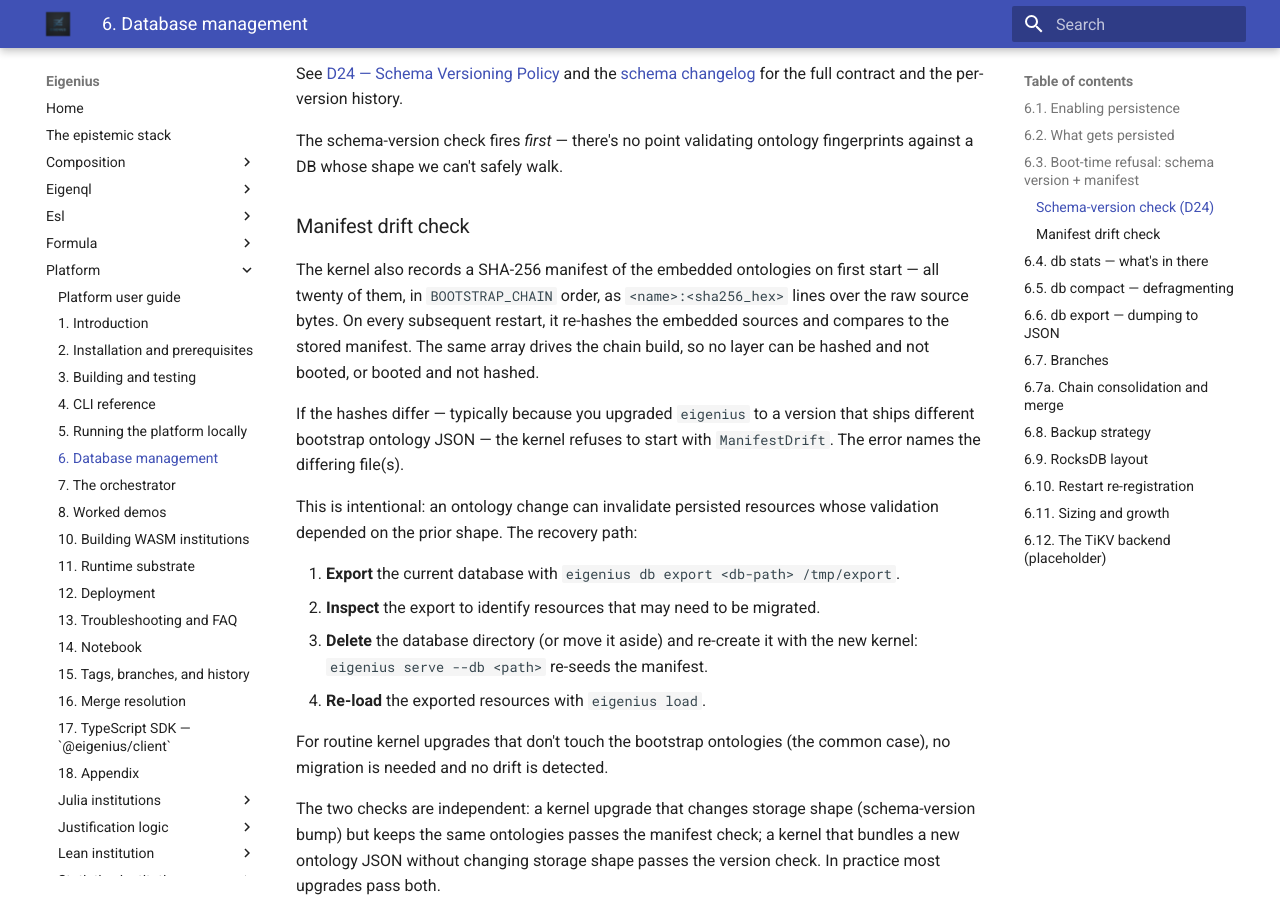
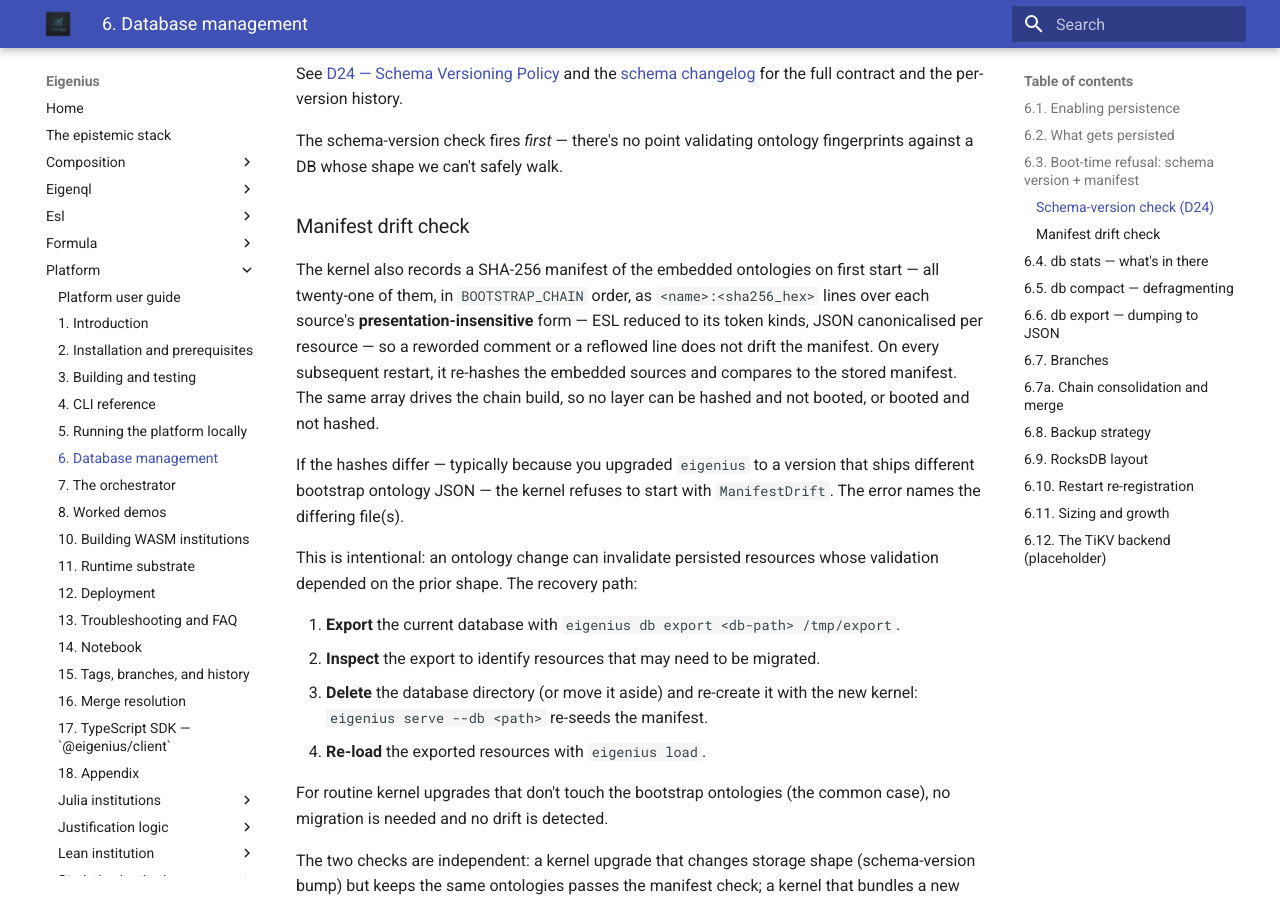
Before and after one commit to eigenius/eigenius, an MkDocs documentation site: the page built from docs/guides/platform/06-database-management.md, in a window 1280 px wide and 900 px high, scrolled down 2733 px. Built offline with MkDocs 1.6.1 and Material for MkDocs 9.7.7, drawn with Linux system fonts in a browser that asks for light colours.

Commit message:
The manifest stopped hashing raw bytes; two docs still said it did
content_hash() reduces each source to a presentation-insensitive form
before hashing -- ESL to its token kinds in order (the lexer drops
comments and whitespace; Token::pos is excluded), JSON to
eigon_json::canonicalize per resource. Comments and reflows have been
free since.

Both docs described the superseded raw-byte form as current. The parsing
README went further and told readers to keep rationale about a bootstrap
ontology in docs/notes/ rather than beside the entries, for a cost that
no longer exists. The platform guide also said twenty layers; there are
twenty-one.

Co-Authored-By: Claude Opus 5 <noreply@anthropic.com>

```diff
--- a/docs/guides/platform/06-database-management.md
+++ b/docs/guides/platform/06-database-management.md
@@ -71,7 +71,7 @@ The schema-version check fires *first* — there's no point validating ontology
 
 ### Manifest drift check
 
-The kernel also records a SHA-256 manifest of the embedded ontologies on first start — all twenty of them, in `BOOTSTRAP_CHAIN` order, as `<name>:<sha256_hex>` lines over the raw source bytes. On every subsequent restart, it re-hashes the embedded sources and compares to the stored manifest. The same array drives the chain build, so no layer can be hashed and not booted, or booted and not hashed.
+The kernel also records a SHA-256 manifest of the embedded ontologies on first start — all twenty-one of them, in `BOOTSTRAP_CHAIN` order, as `<name>:<sha256_hex>` lines over each source's **presentation-insensitive** form — ESL reduced to its token kinds, JSON canonicalised per resource — so a reworded comment or a reflowed line does not drift the manifest. On every subsequent restart, it re-hashes the embedded sources and compares to the stored manifest. The same array drives the chain build, so no layer can be hashed and not booted, or booted and not hashed.
 
 If the hashes differ — typically because you upgraded `eigenius` to a version that ships different bootstrap ontology JSON — the kernel refuses to start with `ManifestDrift`. The error names the differing file(s).
 
```
Also changed, not shown: experiments/parsing/README.md (+8 -6 lines).
